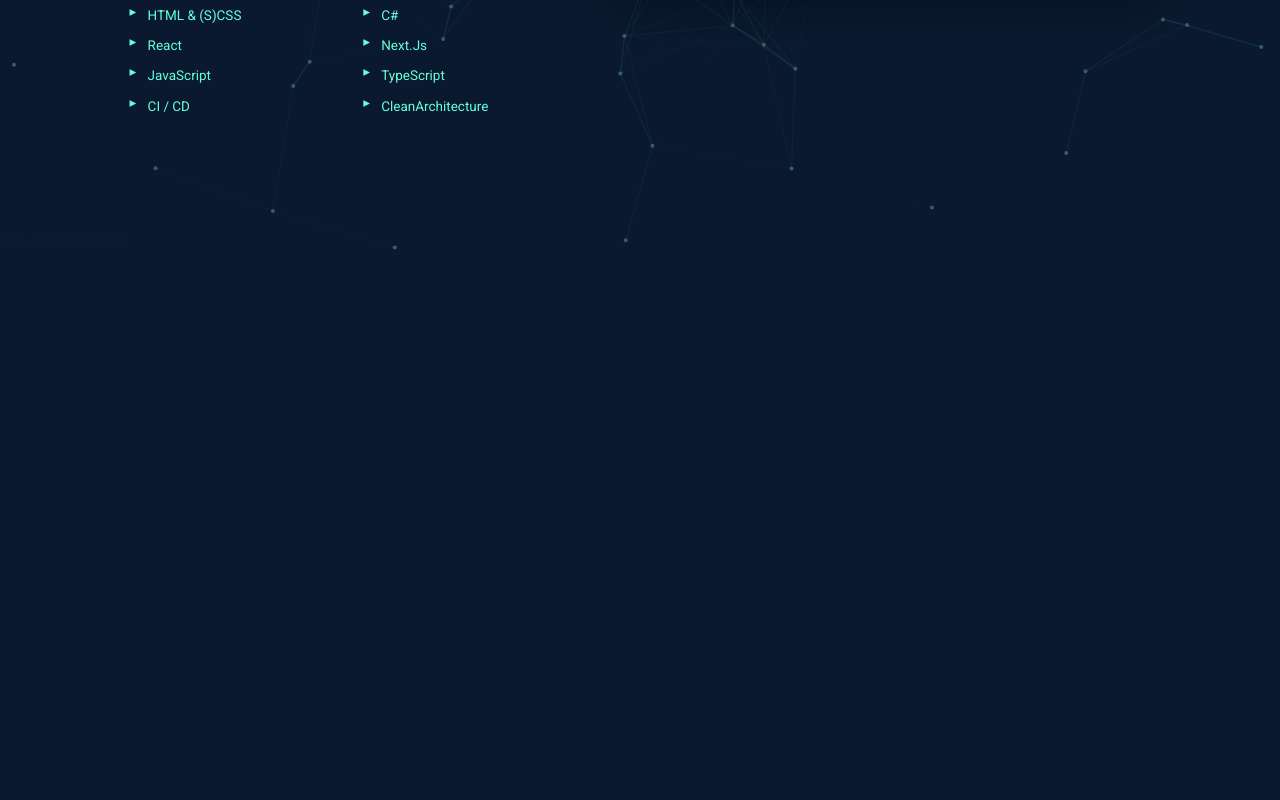
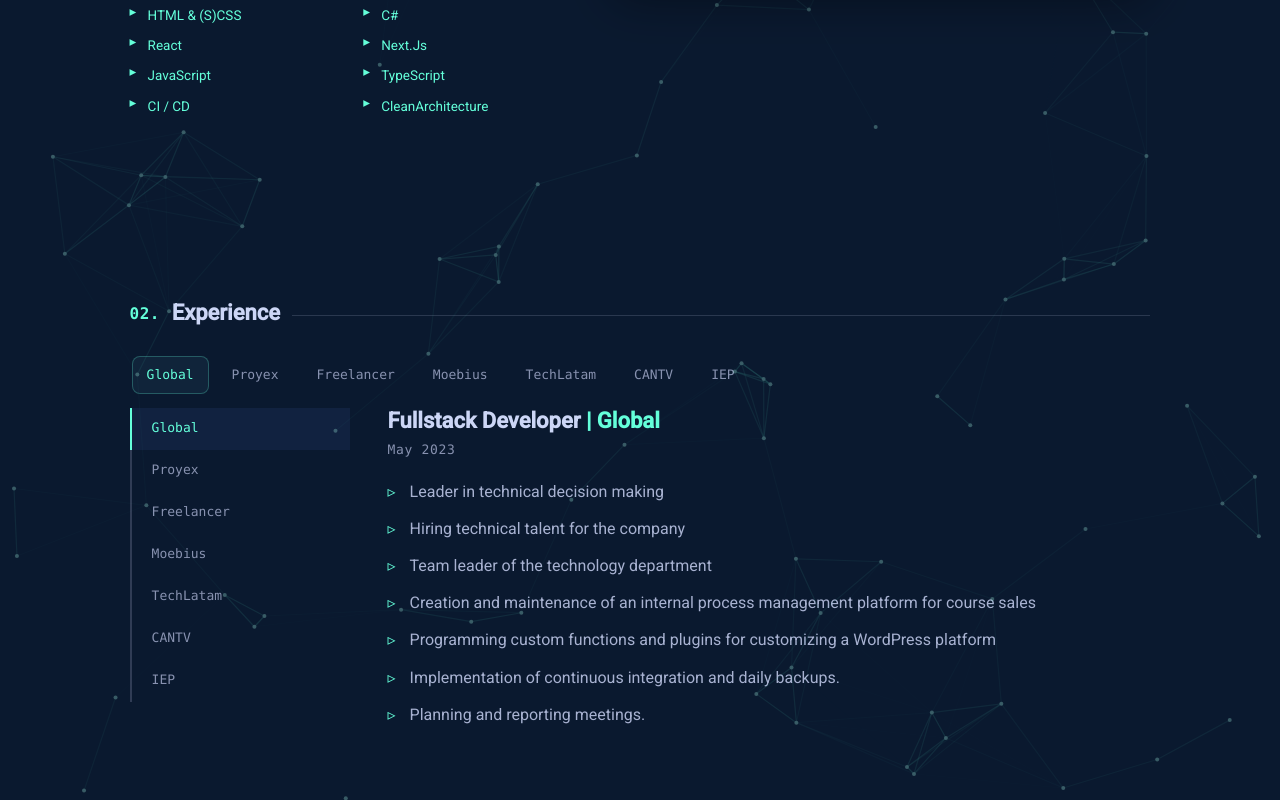
Before and after one commit to Arshiya-rze/Portfolio, an Angular app: page / in a window 1280 px wide. Shown: the part 1367-2167 px from the top of the page. Before the commit the page ends 1619 px from the top, so only its background shows below. Built offline with nearby package versions, Linux system fonts and the light colour scheme.

Commit message:
deisign in experience component done

```diff
--- a/src/app/components/experience/experience.component.html
+++ b/src/app/components/experience/experience.component.html
@@ -1 +1,33 @@
-<p>experience works!</p>
+<section class="experience section" id="jobs" aria-label="Experience">
+    <div class="container">
+        <div class="head">
+            <h3 class="section-title"><span class="n">02.</span> Experience</h3>
+
+            <nav class="tabs-strip mobile" role="tablist" aria-label="Companies">
+                <button *ngFor="let job of jobs; index as i" class="tab-btn" (click)="select(i)"
+                    [class.active]="active === i" role="tab" [attr.aria-selected]="active === i">
+                    {{ job.tab }}
+                </button>
+            </nav>
+        </div>
+
+        <div class="grid">
+            <nav class="side-tabs desktop" role="tablist" aria-label="Companies">
+                <button *ngFor="let job of jobs; index as i" class="side-btn" (click)="select(i)"
+                    [class.active]="active === i" role="tab" [attr.aria-selected]="active === i">
+                    {{ job.tab }}
+                </button>
+            </nav>
+
+            <article class="panel" *ngIf="jobs[active] as cur" role="tabpanel">
+                <h4 class="job-title">
+                    {{ cur.title }} <span class="company">| {{ cur.tab }}</span>
+                </h4>
+                <div class="job-time">{{ cur.date }}</div>
+                <ul class="bullets">
+                    <li *ngFor="let b of cur.bullets" [innerHTML]="b"></li>
+                </ul>
+            </article>
+        </div>
+    </div>
+</section>
--- a/src/app/components/experience/experience.component.scss
+++ b/src/app/components/experience/experience.component.scss
@@ -0,0 +1,198 @@
+.experience {
+    --bg: #0a192f;
+    --panel: #0f2038;
+    --light-navy: #112240;
+    --lightest-navy: #303c55;
+    --text: #a8b2d1;
+    --text-soft: #8892b0;
+    --title: #ccd6f6;
+    --green: #64ffda;
+    --divider: rgba(136, 146, 176, .25);
+
+    position: relative;
+    color: var(--text);
+
+    .container {
+        max-width: 1200px;
+        margin-inline: auto;
+        padding: clamp(56px, 9vh, 96px) clamp(16px, 7vw, 96px);
+    }
+
+    .head {
+        display: grid;
+        gap: 16px;
+        margin-bottom: 10px;
+    }
+
+    .section-title {
+        display: flex;
+        align-items: center;
+        gap: 12px;
+        color: var(--title);
+        font-weight: 700;
+        font-size: clamp(18px, 2.6vw, 22px);
+
+        .n {
+            color: var(--green);
+            font-family: ui-monospace, SFMono-Regular, Menlo, Monaco, Consolas, "Liberation Mono", monospace;
+            font-size: clamp(14px, 2.2vw, 16px);
+            letter-spacing: .4px;
+        }
+
+        &::after {
+            content: "";
+            height: 1px;
+            flex: 1;
+            background: var(--divider);
+            transform: translateY(2px);
+        }
+    }
+
+    .tabs-strip {
+        display: flex;
+        gap: 8px;
+        overflow-x: auto;
+        padding: 6px 2px 4px;
+        scrollbar-width: none;
+
+        &::-webkit-scrollbar {
+            display: none;
+        }
+
+        .tab-btn {
+            flex: 0 0 auto;
+            padding: 8px 14px;
+            border-radius: 8px;
+            font-family: ui-monospace, SFMono-Regular, Menlo, Monaco, Consolas, "Liberation Mono", monospace;
+            font-size: 13px;
+            color: var(--text-soft);
+            background: transparent;
+            border: 1px solid transparent;
+            cursor: pointer;
+            transition: .2s ease;
+            white-space: nowrap;
+
+            &:hover {
+                color: var(--green);
+                background: rgba(100, 255, 218, .06);
+                border-color: rgba(100, 255, 218, .15);
+            }
+
+            &.active {
+                color: var(--green);
+                background: #10243a;
+                border-color: rgba(100, 255, 218, .25);
+            }
+        }
+    }
+
+    .grid {
+        display: grid;
+        grid-template-columns: 1fr;
+        gap: 18px;
+        margin-top: 8px;
+    }
+
+    .side-tabs {
+        display: none;
+    }
+
+    .panel {
+        background: transparent;
+
+        .job-title {
+            color: var(--title);
+            font-size: clamp(18px, 2.4vw, 22px);
+            font-weight: 600;
+            margin: 0 0 6px 0;
+
+            .company {
+                color: var(--green);
+                font-weight: 600;
+            }
+        }
+
+        .job-time {
+            font-family: ui-monospace, SFMono-Regular, Menlo, Monaco, Consolas, "Liberation Mono", monospace;
+            font-size: 13px;
+            letter-spacing: .05em;
+            color: var(--text-soft);
+            margin-bottom: 18px;
+        }
+
+        .bullets {
+            display: grid;
+            gap: 10px;
+            padding: 0;
+            margin: 0;
+            list-style: none;
+
+            li {
+                position: relative;
+                padding-left: 22px;
+                line-height: 1.7;
+                color: var(--text);
+
+                &::before {
+                    content: "▹";
+                    position: absolute;
+                    left: 0;
+                    top: 0;
+                    color: var(--green);
+                }
+            }
+        }
+    }
+}
+
+@media (min-width: 992px) {
+    .experience {
+        .grid {
+            grid-template-columns: 220px 1fr;
+            gap: 28px;
+            align-items: start;
+        }
+
+        .side-tabs {
+            display: flex;
+            flex-direction: column;
+            gap: 0;
+        }
+
+        .side-tabs .side-btn {
+            width: 100%;
+            text-align: left;
+            height: 42px;
+            padding: 0 20px 2px;
+            font-family: ui-monospace, SFMono-Regular, Menlo, Monaco, Consolas, "Liberation Mono", monospace;
+            font-size: 13px;
+            color: var(--text-soft);
+            background: transparent;
+            border: none;
+            border-left: 2px solid var(--lightest-navy);
+            cursor: pointer;
+            transition: .2s ease;
+            display: flex;
+            align-items: center;
+
+            &:hover {
+                color: var(--green);
+                background: var(--light-navy);
+            }
+
+            &.active {
+                color: var(--green);
+                background: var(--light-navy);
+                border-left-color: var(--green);
+            }
+        }
+
+        .panel {
+            margin-left: 10px;
+        }
+    }
+}
+
+.experience {
+    scroll-margin-top: 80px;
+}
--- a/src/app/components/experience/experience.component.ts
+++ b/src/app/components/experience/experience.component.ts
@@ -1,11 +1,79 @@
-import { Component } from '@angular/core';
+import { Component, HostListener } from '@angular/core';
+import { CommonModule } from '@angular/common';
+
+type Job = {
+  tab: string;
+  title: string;
+  date: string;
+  bullets: string[];
+};
 
 @Component({
   selector: 'app-experience',
-  imports: [],
+  standalone: true,
+  imports: [CommonModule],
   templateUrl: './experience.component.html',
   styleUrl: './experience.component.scss'
 })
 export class ExperienceComponent {
+  jobs: Job[] = [
+    {
+      tab: 'Global',
+      title: 'Fullstack Developer',
+      date: 'May 2023',
+      bullets: [
+        'Leader in technical decision making',
+        'Hiring technical talent for the company',
+        'Team leader of the technology department',
+        'Creation and maintenance of an internal process management platform for course sales',
+        'Programming custom functions and plugins for customizing a WordPress platform',
+        'Implementation of continuous integration and daily backups.',
+        'Planning and reporting meetings.'
+      ]
+    },
+    {
+      tab: 'Proyex', title: 'Frontend Developer', date: '2022 — 2023',
+      bullets: [
+        'Built reusable Angular components and design system tokens.',
+        'Improved Core Web Vitals and page performance.',
+        'Collaborated with backend for API contracts & DX.'
+      ]
+    },
+    {
+      tab: 'Freelancer', title: 'Frontend / Fullstack', date: '2020 — 2022',
+      bullets: [
+        'Delivered pixel-perfect SPAs with Angular.',
+        'Set up CI/CD, containerized apps, and monitoring.',
+        'SEO & accessibility improvements.'
+      ]
+    },
+    {
+      tab: 'Moebius', title: 'Frontend Developer', date: '2019 — 2020',
+      bullets: ['UI refactors, theming, and performance profiling.', 'Introduced testing culture with Jasmine/Karma.']
+    },
+    {
+      tab: 'TechLatam', title: 'Frontend Developer', date: '2018 — 2019',
+      bullets: ['Migrated legacy jQuery views to Angular.', 'State management with RxJS.']
+    },
+    {
+      tab: 'CANTV', title: 'Frontend Developer', date: '2017 — 2018',
+      bullets: ['Internal dashboards and reporting modules.', 'Role-based access and auditing.']
+    },
+    {
+      tab: 'IEP', title: 'Frontend Developer', date: '2016 — 2017',
+      bullets: ['Landing pages and campaign microsites.', 'Optimized Lighthouse scores.']
+    },
+  ];
 
+  active = 0;
+  select(i: number) { this.active = i; }
+
+  @HostListener('window:keydown', ['$event'])
+  onKey(e: KeyboardEvent) {
+    if (e.key === 'ArrowUp' || e.key === 'ArrowLeft') {
+      this.active = (this.active - 1 + this.jobs.length) % this.jobs.length;
+    } else if (e.key === 'ArrowDown' || e.key === 'ArrowRight') {
+      this.active = (this.active + 1) % this.jobs.length;
+    }
+  }
 }
```
